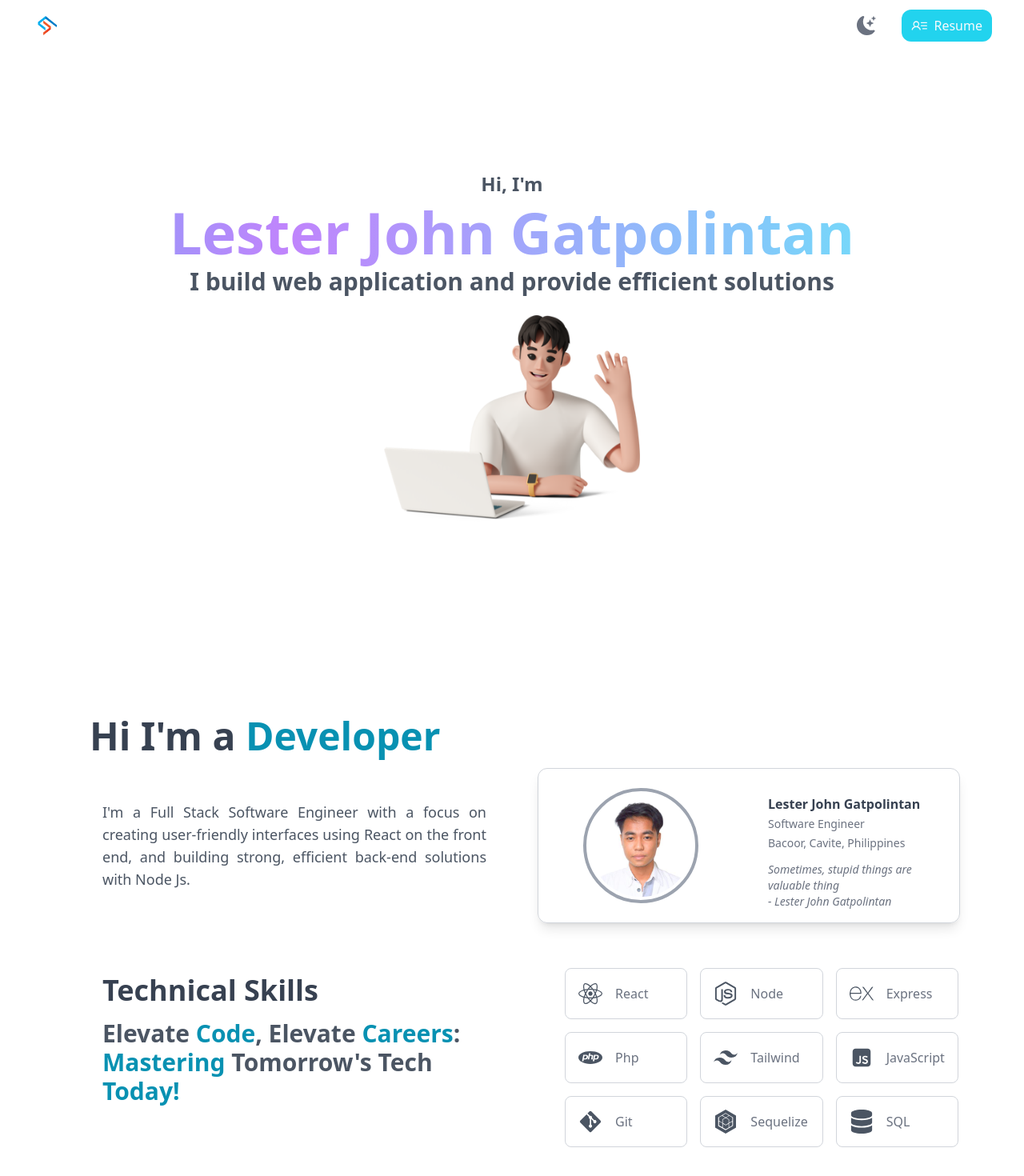
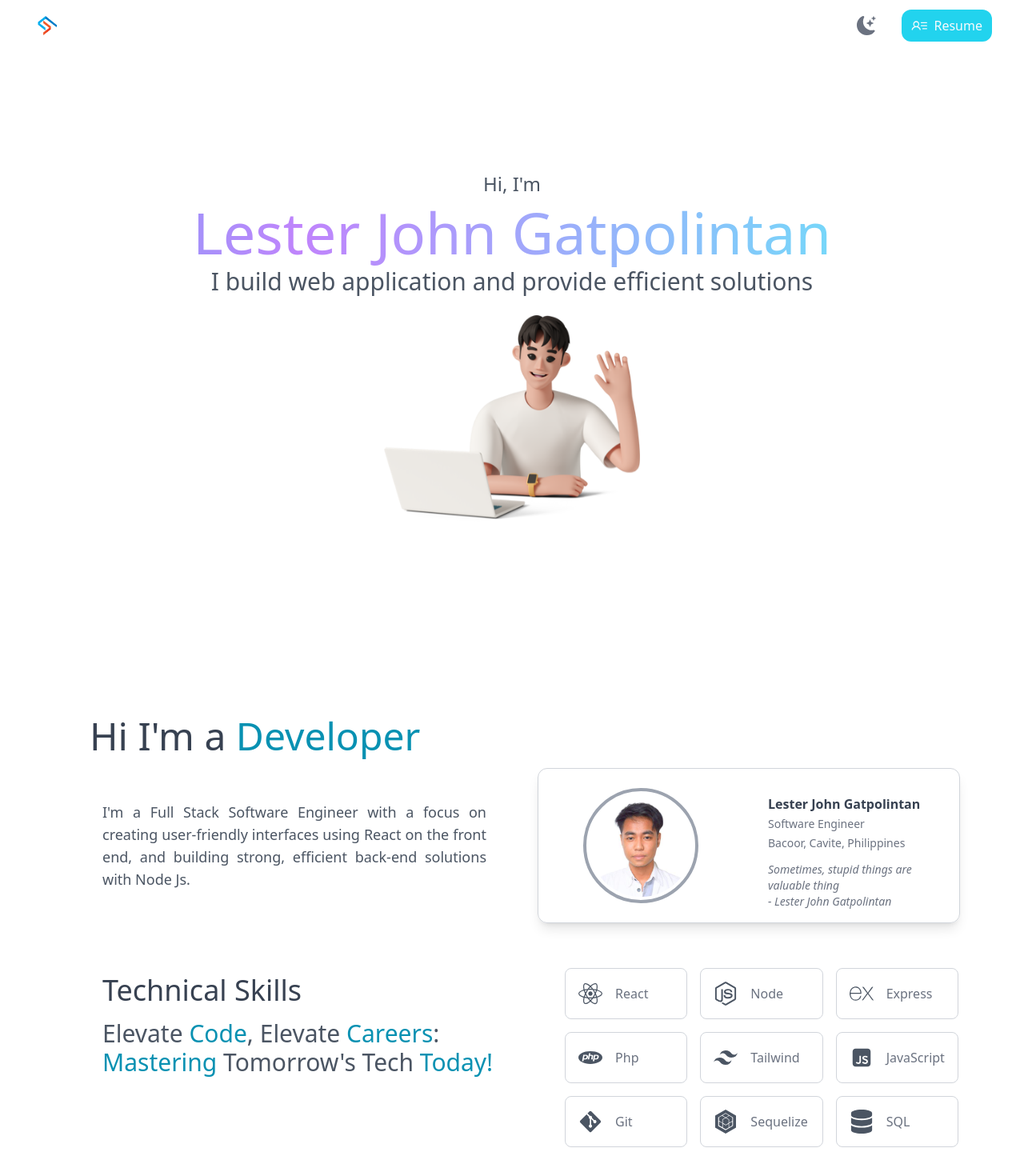
Before and after one commit to rookieSeason/lester-gatpolintan, a React (Vite) app: page / in a window 1280 px wide. Shown: the top 1470 px of the page at 80% size. Built offline with nearby package versions, Linux system fonts and the light colour scheme; a web font is replaced by a local one.

Commit message:
font weight adjusted

```diff
--- a/src/components/Accordion.jsx
+++ b/src/components/Accordion.jsx
@@ -42,7 +42,7 @@ const Accordion = ({ items }) => {
               </svg>
             </button>
             <div
-              className={`p-4 border-t border-gray-300 dark:border-gray-500 ${
+              className={`p-4 border-t border-gray-300 dark:border-gray-400 ${
                 index === openIndex ? "block" : "hidden"
               }`}
               style={{
--- a/src/pages/About.jsx
+++ b/src/pages/About.jsx
@@ -30,7 +30,7 @@ function About() {
       name="about"
       className="flex flex-col bg-white dark:bg-[#243447] min-h-screen min-w-screen px-4"
     >
-      <h1 className="animate-float pl-8 text-3xl font-bold text-left md:pl-24 md:text-5xl text-gray-700 dark:text-gray-200 pt-8">
+      <h1 className="animate-float pl-8 text-3xl font-medium text-left md:pl-24 md:text-5xl text-gray-700 dark:text-gray-200 pt-8">
         Hi I'm a{" "}
         <span className="text-cyan-600 dark:text-cyan-400">Developer</span>
       </h1>
@@ -72,10 +72,10 @@ function About() {
       </div>
       <div className="grid sm:grid-cols-2 py-8">
         <div className="pl-8 text-left sm:pl-28 mt-8 animate-float">
-          <h3 className="font-bold text-3xl sm:text-4xl text-gray-700 dark:text-gray-200">
+          <h3 className="font-medium text-3xl sm:text-4xl text-gray-700 dark:text-gray-200">
             Technical Skills
           </h3>
-          <h4 className="max-w-[500px] font-semibold mt-4 text-2xl sm:text-3xl text-gray-600 dark:text-gray-300">
+          <h4 className="max-w-[500px] font-medium mt-4 text-2xl sm:text-3xl text-gray-600 dark:text-gray-300">
             Elevate{" "}
             <span className="text-cyan-600 dark:text-cyan-400">Code</span>,
             Elevate{" "}
--- a/src/pages/Contact.jsx
+++ b/src/pages/Contact.jsx
@@ -8,7 +8,7 @@ function Contact() {
     >
       <div className="grid md:grid-cols-2 gap-x-8 p-8">
         <div className="text-3xl md:text-5xl text-gray-700 dark:text-gray-100 animate-float">
-          <h1 className="font-bold underline underline-offset-8">
+          <h1 className="font-medium underline underline-offset-8">
             Let's
             <span className="text-cyan-600 dark:text-cyan-400">
               {" "}
--- a/src/pages/Home.jsx
+++ b/src/pages/Home.jsx
@@ -17,15 +17,13 @@ function Home() {
         name="home"
         className="top-0 bg-white dark:bg-[#243447] duration-300 flex flex-col mx-auto justify-center items-center min-h-screen w-screen"
       >
-        <p className="text-gray-600 dark:text-gray-300 text-2xl font-bold">
-          Hi, I'm
-        </p>
-        <div className="text-center text-4xl sm:text-7xl font-extrabold animate-float">
+        <p className="text-gray-600 dark:text-gray-300 text-2xl">Hi, I'm</p>
+        <div className="text-center text-5xl sm:text-7xl font-medium animate-float">
           <h1 className="text-transparent bg-clip-text bg-gradient-to-r from-cyan-400 via-purple-400 to-cyan-300 animate-text py-2">
             {person.name}
           </h1>
         </div>
-        <div className="mx-auto text-center font-bold pb-4">
+        <div className="mx-auto text-center font-normal pb-4">
           <p className="max-w-[250px] text-lg sm:max-w-full sm:text-3xl text-gray-600 dark:text-gray-300">
             {person.description}
           </p>
--- a/src/pages/Projects.jsx
+++ b/src/pages/Projects.jsx
@@ -36,7 +36,7 @@ function Projects() {
       name="projects"
       className="flex flex-col bg-white dark:bg-[#243447] min-h-screen w-screen"
     >
-      <h1 className="animate-float pl-8 font-bold text-left sm:pl-24 text-3xl sm:text-5xl text-gray-700 dark:text-gray-200 pt-8">
+      <h1 className="animate-float pl-8 font-medium text-left sm:pl-24 text-4xl sm:text-5xl text-gray-700 dark:text-gray-200 pt-8">
         Featured Projects
       </h1>
       <p className="pl-8 sm:pl-24 text-md sm:text-xl text-gray-600 dark:text-gray-300 my-4">
--- a/src/pages/Work.jsx
+++ b/src/pages/Work.jsx
@@ -83,7 +83,7 @@ function Work() {
     <div className="min-w-screen min-h-screen bg-white dark:bg-[#243447]">
       <div className="grid md:grid-cols-2 py-12 gap-1">
         <div className="my-auto">
-          <h1 className="animate-float pl-8 font-bold text-left sm:pl-24 text-3xl sm:text-5xl text-gray-700 dark:text-gray-200 pt-8">
+          <h1 className="animate-float pl-8 font-medium text-left sm:pl-24 text-3xl sm:text-5xl text-gray-700 dark:text-gray-200 pt-8">
             <span className="text-cyan-600 dark:text-cyan-400">Career</span>{" "}
             Journey
           </h1>
```
